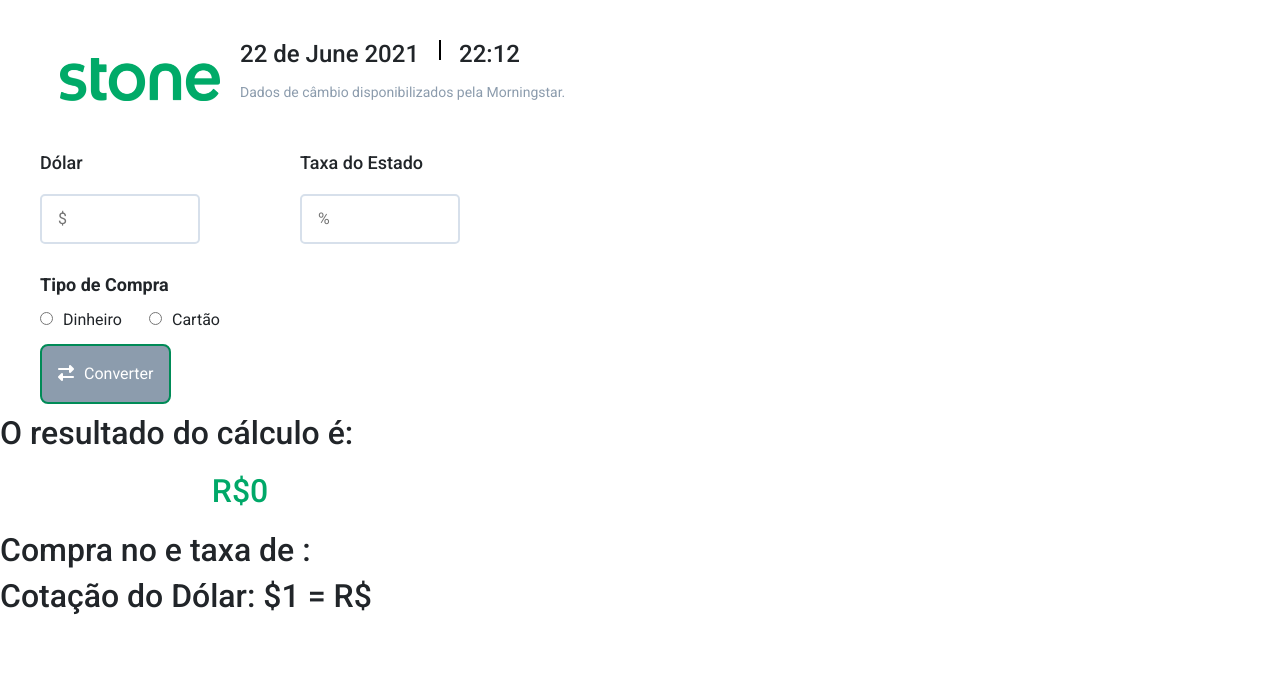
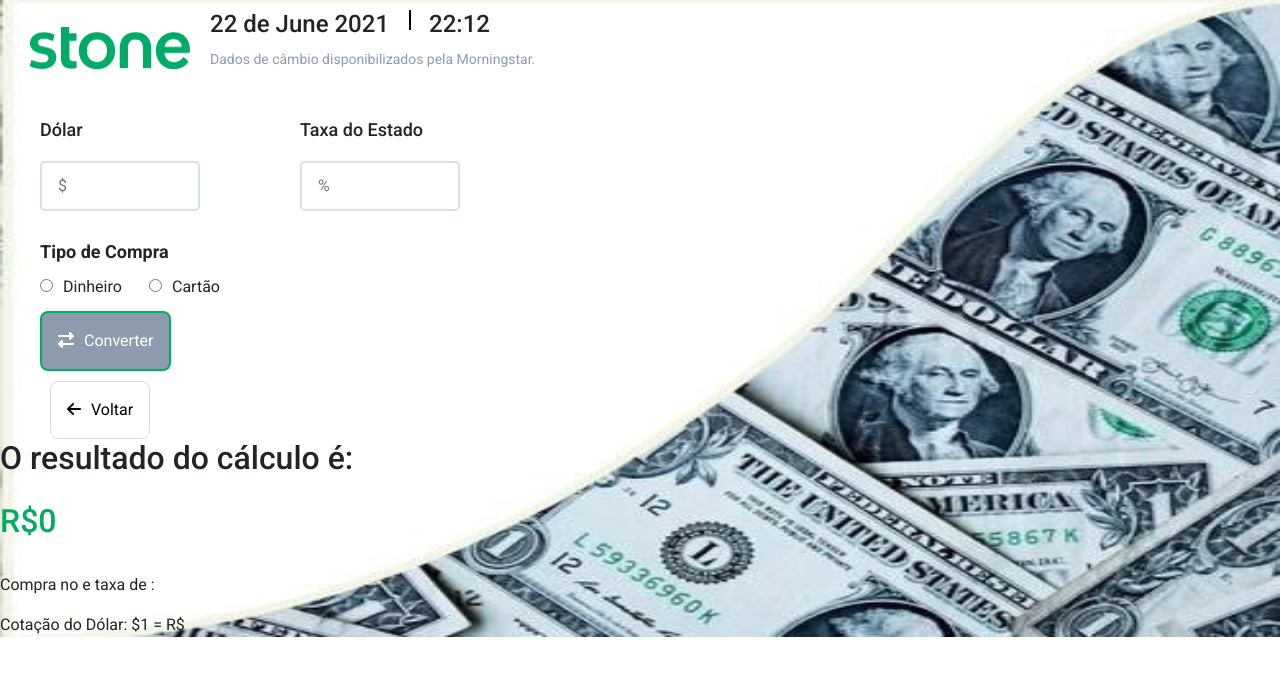
Before and after one commit to BiancaCardozo2018/Cotacao-Moeda, a React (Create React App) app: page / in a window 1280 px wide. Shown: the top 676 px of the page. Built offline with nearby package versions, Linux system fonts and the light colour scheme; no server answers.

Commit message:
Adicionando imagem de dolar na tela

```diff
--- a/src/components/Conversor.css
+++ b/src/components/Conversor.css
@@ -1,13 +1,17 @@
 @import 'bootstrap/dist/css/bootstrap.min.css';
 
-/* HEADER */
+.conversor{
+    background-image: url("././img/dolarTela.jpeg");
+    background-repeat: no-repeat;
+    background-position:right bottom;
+    background-size:100% 100%;
+}
 .header{
     width: 100%;
     display: flex;
     justify-content: flex-start;
     align-items: center;
-    padding: 40px 40px 10px;
-
+    padding: 10px 10px 10px;
 }
 .logo{
     display: flex;
@@ -48,20 +52,16 @@
     background-color: #000;
 }
 .description{
-    margin-top: 5px;
+    margin-top: 2px;
     text-align: left;
     font-size: 14px;
     color: #8c9cad;
 }
-
-/* DADOS */
-
 .dados{
     width: 500px;
     padding: 20px 40px;
     display: flex;
     justify-content: space-between;
-
 }
 .dolar{
     display: flex;
@@ -91,9 +91,6 @@
     line-height: 24px;
     color: #8c9cad;
 }
-
-/* TIPO DE COMPRA */
-
 .tipo-compra{
     width: 100%;
     height: 150px;
@@ -114,31 +111,65 @@
 }
 .select input{
     margin-right: 10px;
-;
 }
-
 .botao{
     font-size: 16px;
     padding: 16px;
     color: #fff;
     background-color: #8c9cad;
-    border: solid 2px #008B57;
+    border: solid 2px #00AB63;
     border-radius: 8px;
+}
+.botao:hover{
+    background: #00AB63;
 }
 .botao i{
     margin-right: 10px;
 }
-
-/* CARD RESULTADO */
-
+.botao2{
+    font-size: 16px;
+    padding: 16px;
+    color: black;
+    border: solid 1px #dadbdd;
+    background-color: white;
+    border-radius: 8px;
+    margin-left: 50px;
+}
+.botao2 i{
+    margin-right: 10px;
+}
 .card-result{
-    margin: 20px 40px;
-    width: 400px;
-    color: #00a868;
-    text-align: center;
+position: static;
+width: 305px;
+height: 80px;
+left: 0px;
+top: 40px;
+font-family: Sharon Sans;
+font-size: 64px;
+line-height: 80px;
+display: flex;
+align-items: center;
+color: #00AB63;
+flex: none;
+order: 1;
+flex-grow: 0;
+margin: 8px 0px;
 }
 
 input::-webkit-outer-spin-button,
 input::-webkit-inner-spin-button {
     -webkit-appearance: none;
 }
+input[type='radio']:checked:after {
+    width: 15px;
+    height: 15px;
+    border-radius: 15px;
+    top: -2px;
+    left: -1px;
+    position: relative;
+    background-color: #00AB63;
+    content: '';
+    display: inline-block;
+    visibility: visible;
+    border: 3px solid #00AB63;
+}
--- a/src/components/Conversor.js
+++ b/src/components/Conversor.js
@@ -94,7 +94,7 @@
             <div className="conversor">
                 <div className="header">
                     <div className="logo">
-                        <img src={logo} alt="Stone" />
+                        <img src={logo} alt="LogoStone" />
                     </div>
                     <div className="time">
                         <div className="titles">
@@ -129,12 +129,13 @@
                     </div>
                     <button className="botao" type="button" id="btn_converter" value="Converter" onClick={this.converter}><i className="fas fa-exchange-alt"></i>Converter</button>
                 </div>
+                <button className="botao2" type="button" value="Voltar"><i className="fas fa-arrow-left"></i>Voltar</button>
                 <h2>O resultado do cálculo é:</h2>
                 <div className="card-result">
                     <h2>R${this.state.moedaB_valor}</h2>
                 </div>
-                <h2> Compra no {this.state.selectedOption} e taxa de : {this.state.taxaEstado_valor}</h2>
-                <h2>Cotação do Dólar: $1 = R${this.state.cotacaoDiaria}</h2>
+                <p> Compra no {this.state.selectedOption} e taxa de : {this.state.taxaEstado_valor}</p>
+                <p>Cotação do Dólar: $1 = R${this.state.cotacaoDiaria}</p>
             </div>
         );
 
```
Also changed, not shown: src/components/img/dolarTela.jpeg (added).
